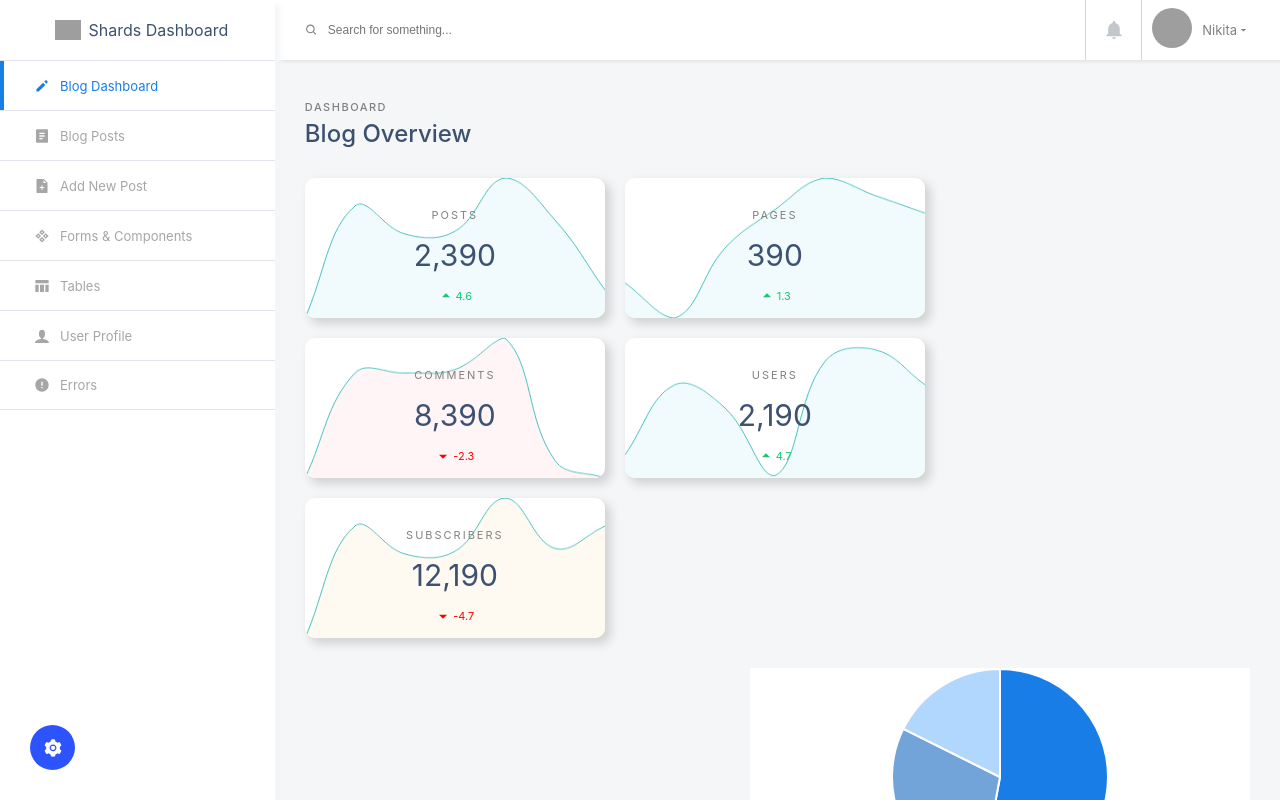
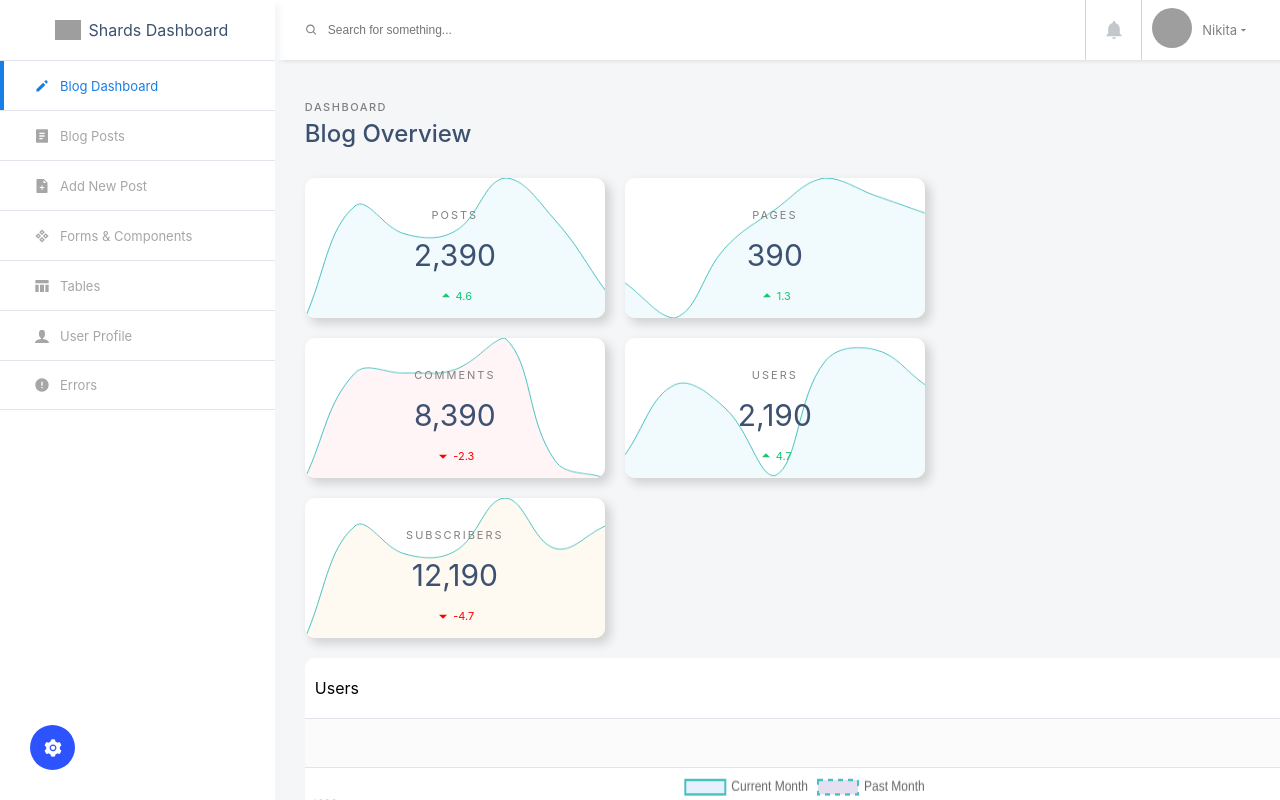
Before and after one commit to abhikam395/Dashboard, a React (Create React App) app: page / in a window 1280 px wide. Built offline with nearby package versions, Linux system fonts and the light colour scheme; grey boxes are pictures that could not be loaded.

Commit message:
creating users graph

```diff
--- a/src/components/LineGraphComponent.js
+++ b/src/components/LineGraphComponent.js
@@ -12,11 +12,10 @@ export default class LineGraphComponent extends Component{
     }
 
     drawLine(id){
-        let context = null;
         let {data} = this.props;
         var canvas = document.getElementsByClassName( "data__canvas")[id];
         if(canvas !== null){
-            context = canvas.getContext("2d");
+            let context = canvas.getContext("2d");
             var myChart = new Chart(context, {
                 type: 'line',
                 data: {
--- a/src/pages/BlogDashboardPage.js
+++ b/src/pages/BlogDashboardPage.js
@@ -3,6 +3,8 @@ import './blogdashboard.scss';
 
 import LineGraphComponent from '../components/LineGraphComponent';
 import PieComponent from '../components/PieComponent';
+
+import Chart from 'chart.js';
 
 export default class BlogDashboardPage extends Component{
 
@@ -54,6 +56,54 @@ export default class BlogDashboardPage extends Component{
         }
     }
 
+    componentDidMount(){
+        this.renderUsesrGraph();
+    }
+
+    renderUsesrGraph(){
+        var canvas = document.getElementById( "users__canvas");
+        if(canvas !== null){
+            let context = canvas.getContext("2d");
+            var myChart = new Chart(context, {
+                type: 'line',
+                data: {
+                    labels: [10, "", 20, "", 30, "", 40, "", 50, "", 60, "", 70],
+                    datasets: [
+                    {
+                        label: 'Current Month',
+                        data: [400, 500, 100, 1500, 200, 200, 500, 800, 400, 500, 200, 400, 1000],
+                        backgroundColor: '#E5F1FF',
+                        borderColor: 'rgb(75, 192, 192)',
+                        borderWidth: 2
+                    },
+                    {
+                        label: 'Past Month',
+                        data: [400, 500, 1000, 1500, 200, 2500, 500, 300, 4000, 2000, 200, 400, 3000],
+                        backgroundColor: '#E5DFF2',
+                        borderColor: 'rgb(75, 192, 192)',
+                        borderDash: [5,5],
+                        borderWidth: 2
+                    },
+                ]
+                },
+                options: {
+                    tooltips: {
+                        mode: 'index',
+                        intersect: false
+                    },
+                    hover: {
+                        mode: 'point'
+                    },
+                    elements: {
+                        point:{
+                            radius: 0
+                        }
+                    },
+                }
+            })
+        }
+    }
+
     renderLineGraphs(list){
         return list.map(data => (
             <LineGraphComponent data={data} key={data.id}/>
@@ -75,6 +125,15 @@ export default class BlogDashboardPage extends Component{
                 <ul className="container__graphs">
                     {this.renderLineGraphs(dataList)}
                 </ul>
+                <div className="users">
+                    <div className="users__header">
+                        <h3 className="users__title">Users</h3>
+                    </div>
+                    <div className="users__box">
+
+                    </div>
+                    <canvas id="users__canvas"></canvas>
+                </div>
                 <PieComponent />
             </div>
         )
--- a/src/pages/blogdashboard.scss
+++ b/src/pages/blogdashboard.scss
@@ -56,3 +56,33 @@
         // z-index: ;
     }
 }
+
+.users{
+    background-color: white;
+    border-radius: 10px;
+
+    &__header{
+        height: 60px;
+        display: flex;
+        align-items: center;
+    }
+
+    &__title{
+        font-weight: 400;
+        font-size: 16px;
+        margin-left: 10px;
+    }
+
+    &__box{
+        height: 50px;
+        background-color: #FBFBFB;
+        border-bottom: 1px solid #E1E5EB;
+        border-top: 1px solid #E1E5EB;
+    }
+}
+
+#users__canvas{
+    height: 600px;
+    max-width: 1000px;
+    background-color: white;
+}
```
